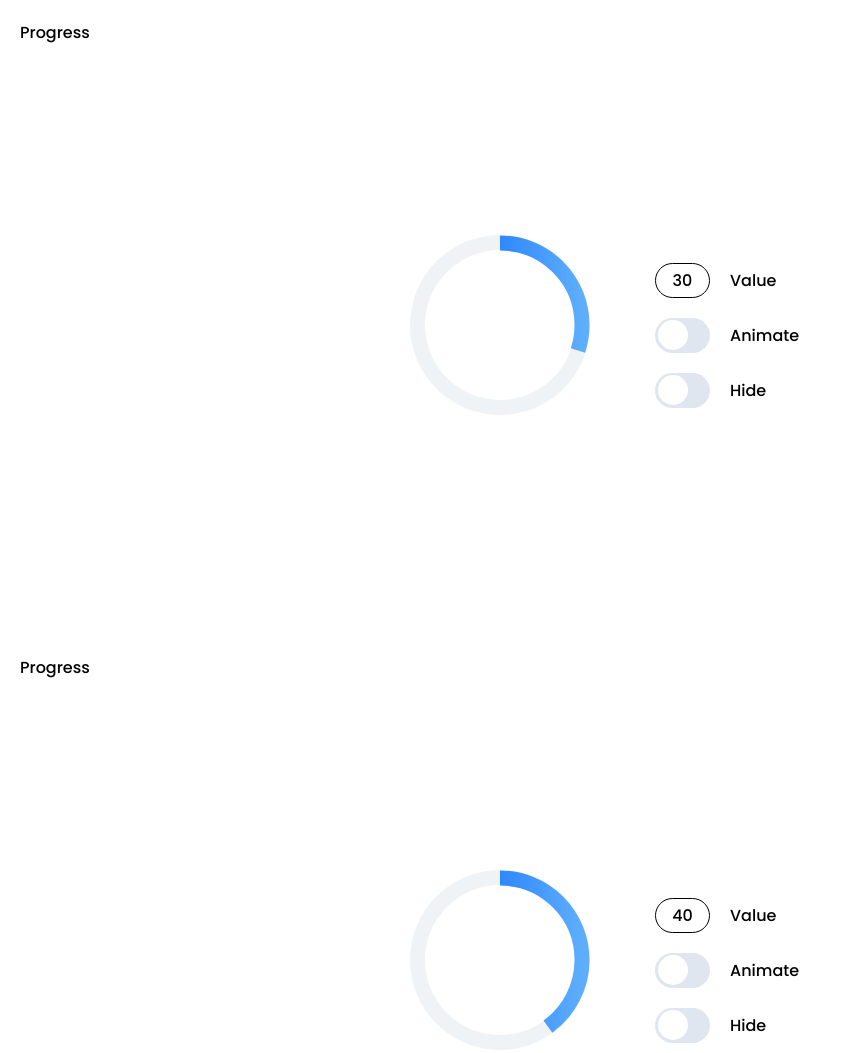
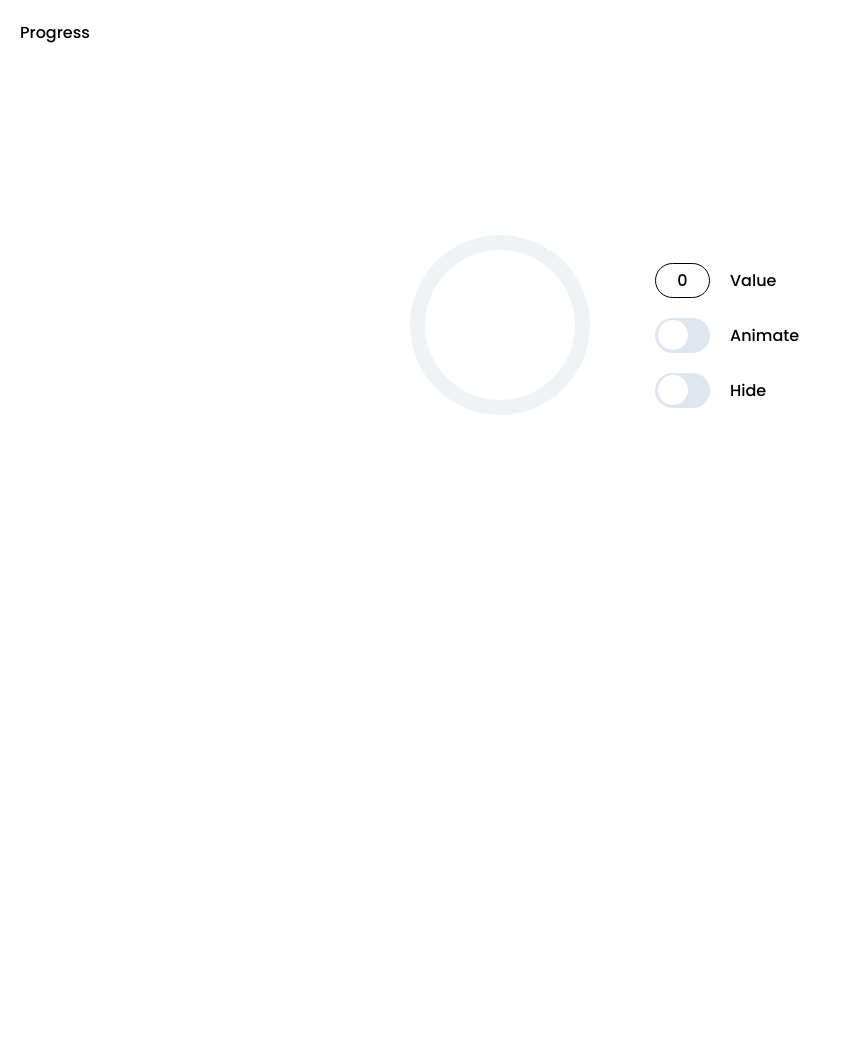
Before and after one commit to D00dlezZz/Ozon, a website: page dist/index.html in a window 1280 px wide. Shown: the top 1053 px of the page, without its empty margins (0-841 px from the left). After the commit the page ends 800 px from the top, so only its background shows below. Drawn offline with Linux system fonts and the light colour scheme.

Commit message:
small fix

```diff
--- a/dist/index.html
+++ b/dist/index.html
@@ -12,10 +12,9 @@
 
 <body>
     <script src="./index.js"></script>
-    <ui-progress value="30"></ui-progress>
-    <ui-progress value="40"></ui-progress>
-    <ui-progress value="50"></ui-progress>
-    <ui-progress value="60"></ui-progress>
+    <div>
+        <ui-progress value="0"></ui-progress>
+    </div>
 </body>
 
 </html>
```
